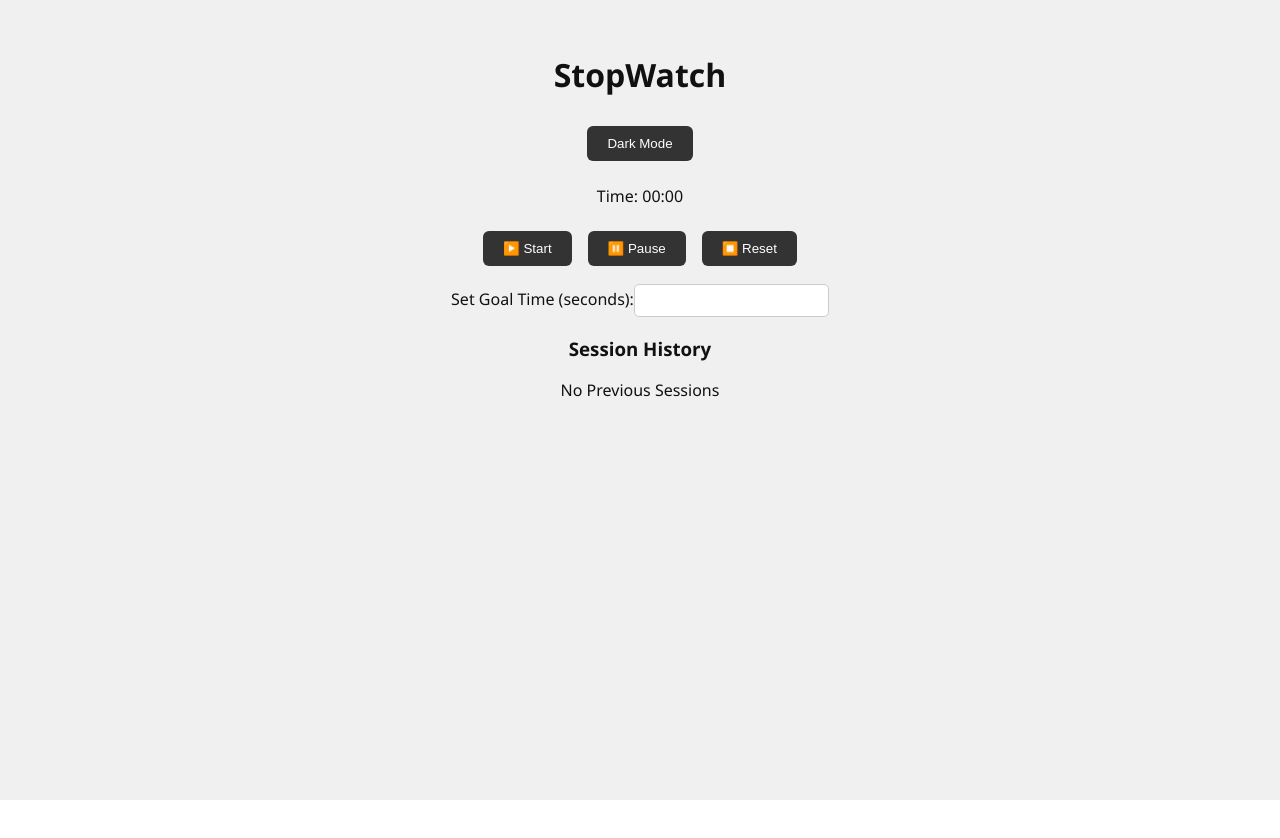
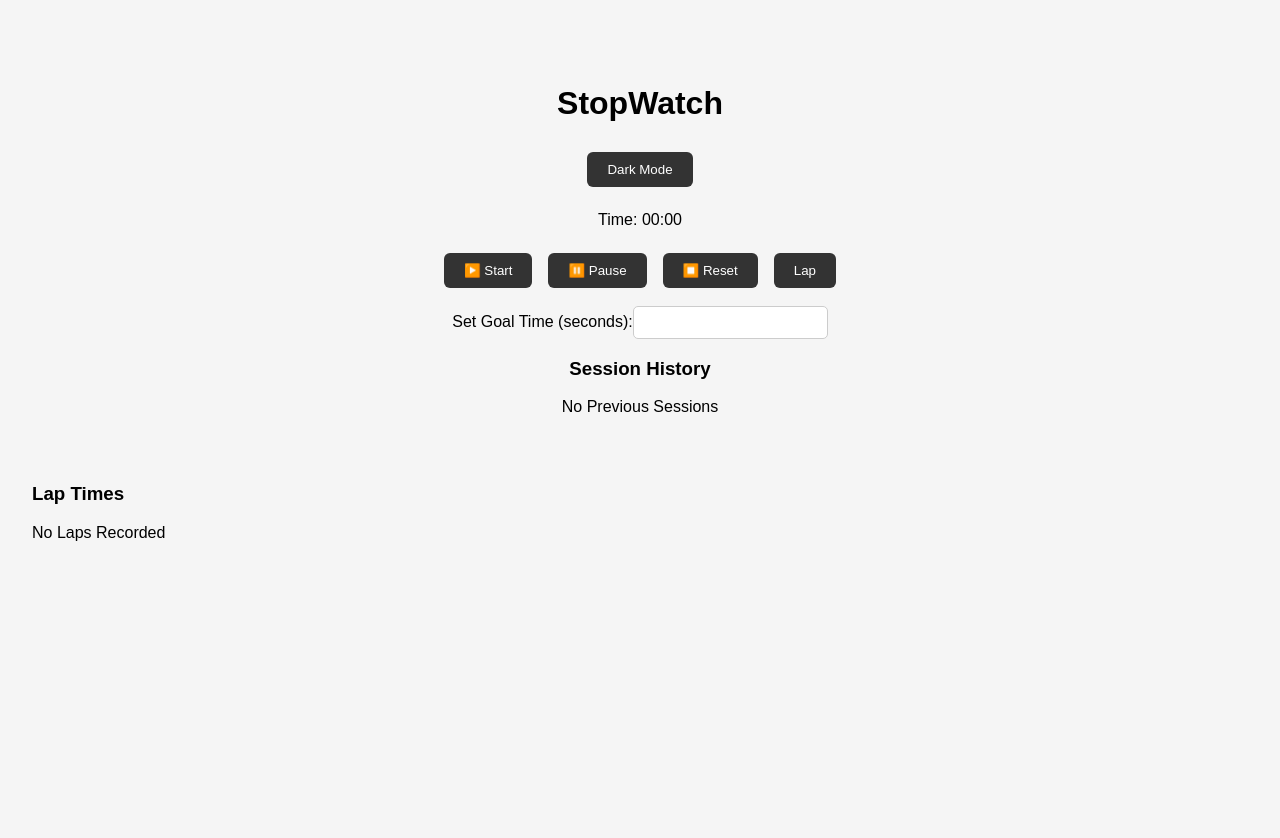
Before and after one commit to Dharun4242/UseRefPractice, a React (Vite) app: page / in a window 1280 px wide. Shown: the top 838 px of the page. Before the commit the page ends 800 px from the top, so only its background shows below. Built offline with nearby package versions, Linux system fonts and the light colour scheme.

Commit message:
Added Lap

```diff
--- a/src/App.jsx
+++ b/src/App.jsx
@@ -2,14 +2,17 @@ import { useEffect, useRef, useState } from "react";
 import "./Styles/App.css";
 
 function App() {
-  const [time, setTime] = useState("");
+  const [time, setTime] = useState(0);
   const [inputGoal, setInputGoal] = useState("");
   const [history, setHistory] = useState(false);
   const [darkMode, setDarkMode] = useState(false);
+  const [lap, setLap] = useState(false);
 
   const xRef = useRef(null);
   const gRef = useRef(null);
   const hRef = useRef([]);
+  const lRef = useRef([]);
+  const iRef = useRef(null);
 
   useEffect(() => {
     const stored = localStorage.getItem("darkMode");
@@ -53,6 +56,21 @@ function App() {
       setHistory(!history);
     }
     setTime(0);
+    setLap([]);
+
+    iRef.current?.focus();
+  };
+
+  const handleLap = () => {
+    if (time > 0) {
+      lRef.current.push(time);
+      setLap(!lap);
+    }
+  };
+
+  const clearLap = () => {
+    lRef.current = [];
+    setLap(!lap);
   };
 
   const handleGoalChange = (e) => {
@@ -91,11 +109,17 @@ function App() {
           <button onClick={startTimer}>▶️ Start</button>
           <button onClick={pauseTimer}>⏸️ Pause</button>
           <button onClick={resetTimer}>⏹️ Reset</button>
+          <button onClick={handleLap}>Lap</button>
         </div>
 
         <div className="goal-input">
           <label> Set Goal Time (seconds):</label>
-          <input type="number" value={inputGoal} onChange={handleGoalChange} />
+          <input
+            ref={iRef}
+            type="number"
+            value={inputGoal}
+            onChange={handleGoalChange}
+          />
         </div>
 
         <div className="history-section">
@@ -114,6 +138,23 @@ function App() {
           )}
         </div>
       </div>
+
+      <div>
+        <h3>Lap Times</h3>
+        {lRef.current.length === 0 && <p>No Laps Recorded</p>}
+        {lRef.current.length > 0 && (
+          <>
+            <ul>
+              {lRef.current.map((lapTime, index) => (
+                <li key={index}>
+                  Lap {index + 1}: {FormatTime(lapTime)}
+                </li>
+              ))}
+            </ul>
+            <button onClick={clearLap}>Clear Laps</button>
+          </>
+        )}
+      </div>
     </div>
   );
 }
--- a/src/Styles/App.css
+++ b/src/Styles/App.css
@@ -62,3 +62,27 @@ button:hover {
   background-color: #eee;
   color: black;
 }
+
+body {
+  margin: 0;
+  font-family: Arial, sans-serif;
+}
+
+.dark-mode {
+  background-color: #121212;
+  color: #ffffff;
+  min-height: 100vh;
+  padding: 2rem;
+}
+
+.light-mode {
+  background-color: #f5f5f5;
+  color: #000000;
+  min-height: 100vh;
+  padding: 2rem;
+}
+
+button {
+  margin: 5px;
+  padding: 10px;
+}
```
